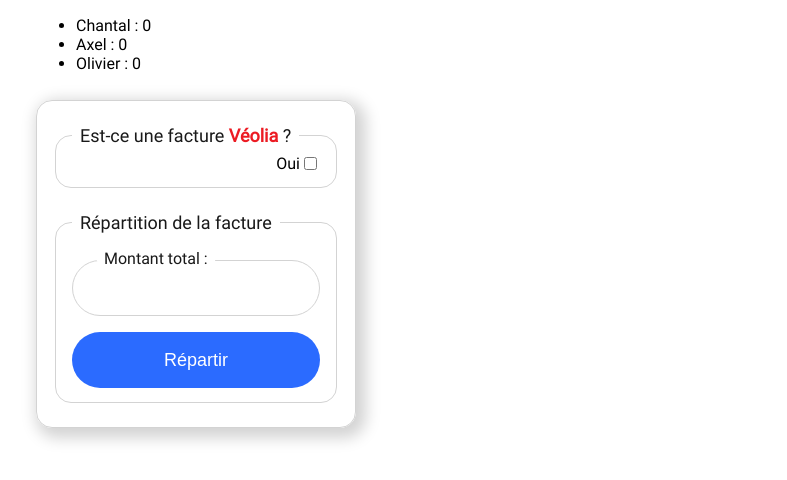
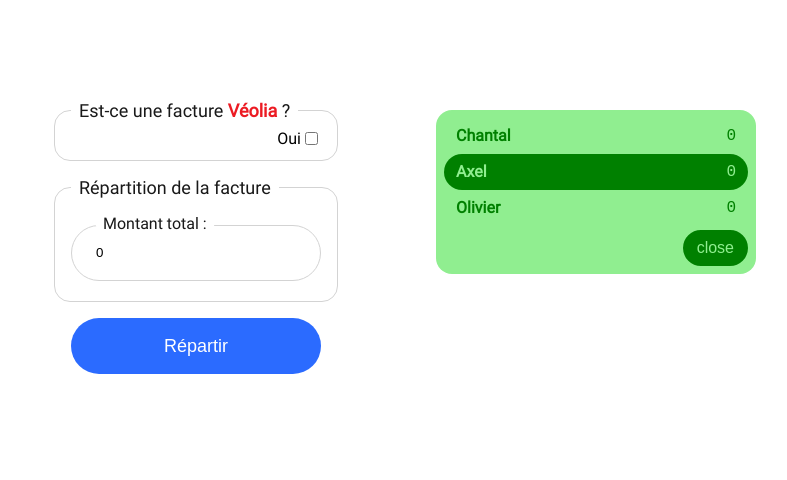
Before and after one commit to OlivierCadoz/montreuil-vue, a Vue app: page / in a window 1280 px wide. Both pictures are taken after a click on the button "Répartir". Shown: the top 480 px of the page, without its empty margins (444-1231 px from the left). Built offline with nearby package versions, Linux system fonts and the light colour scheme.

Commit message:
design improvement and others

```diff
--- a/index.html
+++ b/index.html
@@ -4,7 +4,7 @@
     <meta charset="UTF-8" />
     <link rel="icon" href="/favicon.ico" />
     <meta name="viewport" content="width=device-width, initial-scale=1.0" />
-    <title>Vite App</title>
+    <title>copro montreuil</title>
   </head>
   <body>
     <div id="app"></div>
--- a/src/App.vue
+++ b/src/App.vue
@@ -1,6 +1,5 @@
 <script setup lang="ts">
-// import { RouterLink, RouterView } from "vue-router";
-// import HelloWorld from "@/components/HelloWorld.vue";
+import { RouterView } from "vue-router";
 </script>
 
 <template>
@@ -25,18 +24,9 @@
   font-size: 16px;
 }
 
-#app {
+#app,
+.wrapper {
   height: 100%;
   width: 100%;
 }
-
-.wrapper {
-  height: 100%;
-  width: 100%;
-
-  @media (min-width: 768px) {
-    display: flex;
-    justify-content: center;
-  }
-}
 </style>
--- /dev/null
+++ b/src/components/FormField.vue
@@ -0,0 +1,43 @@
+<script setup lang="ts">
+const { row } = defineProps({
+  row: {
+    type: Boolean,
+    default: false
+  }
+});
+</script>
+
+<template>
+  <fieldset class="form__field" :class="{ 'form__field--row': row }">
+    <legend class="form__legend">
+      <slot name="legend"/>
+    </legend>
+
+    <slot />
+  </fieldset>
+</template>
+
+<style lang="scss" scoped>
+.form__field {
+  display: flex;
+  flex-direction: column;
+  justify-content: end;
+  padding: 8px 16px 12px;
+  border-radius: 16px;
+  border: 1px solid #d3d3d3;
+
+  & + &{
+    margin-top: 16px;
+  }
+
+  &--row {
+    flex-direction: row;
+  }
+}
+
+.form__legend {
+  padding: 0 8px;
+  color: #191919;
+  font-size: 18px;
+}
+</style>
--- /dev/null
+++ b/src/components/InputNumber.vue
@@ -0,0 +1,52 @@
+<script setup lang="ts">
+  const { modelValue, inputId } = defineProps({
+    modelValue: {
+      type: Number,
+      required: true
+    },
+    inputId: {
+      type: String,
+      required: true
+    }
+  });
+
+  defineEmits(['update:modelValue'])
+</script>
+
+<template>
+  <label class="form__label" :for="inputId">
+    <slot />
+  </label>
+
+  <input
+    :id="inputId"
+    class="form__input"
+    type="number"
+    :value="modelValue"
+    @input="$emit('update:modelValue', $event.target.value)"
+  />
+</template>
+
+<style lang="scss" scoped>
+.form__label {
+  width: fit-content;
+  padding: 0 8px;
+  transform: translate(24px, 8px);
+  background-color: #fff;
+  color: #191919;
+  border-radius: 0 0 12px 12px;
+}
+
+.form__input {
+  flex: 1;
+  margin-bottom: 8px;
+  padding: 8px 24px;
+  border-radius: 50px;
+  border: 1px solid #d3d3d3;
+  line-height: 22px;
+
+  @media (min-width: 768px) {
+    padding: 16px 24px;
+  }
+}
+</style>
--- /dev/null
+++ b/src/components/ResultList.vue
@@ -0,0 +1,85 @@
+<script setup lang="ts">
+import { RESIDENTS } from '../ts/services/utils/constants';
+
+const { expenses } = defineProps({
+  expenses: {
+    type: Array,
+    required: true,
+  },
+});
+</script>
+
+<template>
+  <section class="result-modal">
+    <ul class="result-modal__list">
+      <li
+        class="result-modal__item"
+        v-for="(resident, index) in RESIDENTS" :key="resident">
+        <span class="result-modal__item--bold">{{ resident }}</span>
+        <span class="result-modal__item--mono">{{ expenses[index] }}</span>
+      </li>
+    </ul>
+
+    <button class="result-modal__close-btn" @click="$emit('close')">close</button>
+  </section>
+</template>
+
+<style lang="scss" scoped>
+.result-modal {
+  flex: 1;
+  display: flex;
+  flex-direction: column;
+  max-width: 320px;
+  margin: 10px auto;
+  background-color: #90ee90;
+  padding: 8px;
+  border-radius: 16px;
+
+  &__close-btn {
+    align-self: flex-end;
+    margin-top: 4px;
+    padding: 6px 12px;
+    color: #90ee90;
+    font-size: 16px;
+    line-height: 20px;
+    background-color: #008000;
+    border-radius: 50px;
+    border: 2px solid #008000;
+    transition: ease-in-out 0.2s background-color;
+
+    &:hover {
+      color: #008000;
+      background-color: transparent;
+      cursor: pointer;
+    }
+  }
+
+  &__list {
+    margin: 0;
+    padding: 0;
+    list-style-type: none;
+    color: #008000;
+  }
+
+  &__item {
+    display: flex;
+    justify-content: space-between;
+    padding: 8px 12px;
+    line-height: 20px;
+
+    &:nth-child(2n) {
+      border-radius: 50px;
+      background-color: #008000;
+      color: #90ee90;
+    }
+
+    &--bold {
+      font-weight: 700;
+    }
+
+    &--mono {
+      font-family: monospace;
+    }
+  }
+}
+</style>
--- a/src/ts/services/utils/check.utils.ts
+++ b/src/ts/services/utils/check.utils.ts
@@ -14,18 +14,14 @@
 
 const checkWhoseGonnaLooseExtraDecimal = (expensesList: number[]): number => {
   const decimals = returnsDecimals(expensesList);
-  const lowestValue = decimals.reduce((acc, curr) => {
-    return acc > 5 && acc < curr ? acc : curr;
-  });
+  const lowestValue = decimals.reduce((acc, curr) => acc > 5 && acc < curr ? acc : curr);
+
   return findResidentIndex(decimals, lowestValue);
 };
 
 const checkWhoseGonnaGetExtraDecimal = (expensesList: number[]): number => {
   const decimals = returnsDecimals(expensesList);
-
-  const greatestValue = decimals.reduce((acc, curr) => {
-    return acc > curr ? acc : curr;
-  });
+  const greatestValue = decimals.reduce((acc, curr) => acc > curr ? acc : curr);
 
   return findResidentIndex(decimals, greatestValue);
 };
--- a/src/views/HomeView.vue
+++ b/src/views/HomeView.vue
@@ -1,34 +1,42 @@
 <script setup lang="ts">
 import { ref } from "vue";
+
+import FormField from "../components/FormField.vue";
+import InputNumber from "../components/InputNumber.vue";
+import ResultList from "../components/ResultList.vue";
+
 import { getDebit, getVeolia } from "../ts/services/debit.service";
 import { RESIDENTS } from "../ts/services/utils/constants";
 
-const debit = ref("");
-const cons = ref("");
-const axelCons = ref("");
-const olivierCons = ref("");
+const debit = ref(0);
+const cons = ref(0);
+const axelCons = ref(0);
+const olivierCons = ref(0);
 const expenses = ref([] as number[]);
 const isVeolia = ref(false);
 
 function getExpenses() {
-  expenses.value = isVeolia.value
-    ? getVeolia({
+  if (isVeolia.value) {
+    expenses.value = getVeolia({
       totalExpense: +debit.value,
       totalConsumption: +cons.value,
       consumptionAxel: +axelCons.value,
       consumptionOlivier: +olivierCons.value,
-      })
-    : getDebit(+debit.value);
+    });
+  } else  {
+    expenses.value = getDebit(+debit.value);
+  }
 }
 </script>
 
 <template>
+  <section class="grid-container">
     <form class="debit-form" @submit.prevent="getExpenses">
-    <fieldset class="debit-form__field debit-form__field--row">
-      <legend class="debit-form__legend">
+      <FormField row>
+        <template #legend>
           Est-ce une facture
           <span class="debit-form__legend--veolia"> Véolia</span> ?
-      </legend>
+        </template>
 
         <label class="debit-form__toggle-label" for="toggle">Oui</label>
         <input
@@ -37,130 +45,88 @@
           type="checkbox"
           v-model="isVeolia"
         />
-    </fieldset>
+      </FormField>
 
-    <fieldset class="debit-form__field">
-      <legend class="debit-form__legend">Répartition de la facture</legend>
+      <FormField>
+        <template #legend>
+          Répartition de la facture
+        </template>
 
-      <label class="debit-form__label" for="debit">Montant total :</label>
-      <input
-        id="debit"
-        class="debit-form__input"
-        type="number"
-        v-model="debit"
-      />
+        <InputNumber inputId="debit" v-model="debit">
+          Montant total :
+        </InputNumber>
 
         <template v-if="isVeolia">
-        <label class="debit-form__label" for="cons">
+          <InputNumber inputId="cons" v-model="cons">
             Consommation totale :
-        </label>
-        <input
-          id="cons"
-          class="debit-form__input"
-          type="number"
-          v-model="cons"
-        />
+          </InputNumber>
 
-        <label class="debit-form__label" for="axel-cons">
+          <InputNumber inputId="axel-cons" v-model="axelCons">
             Consommation de Axel :
-        </label>
-        <input
-          id="axel-cons"
-          class="debit-form__input"
-          type="number"
-          v-model="axelCons"
-        />
+          </InputNumber>
 
-        <label class="debit-form__label" for="olivier-cons">
-          Consommation de Olivier :
-        </label>
-        <input
-          id="olivier-cons"
-          class="debit-form__input"
-          type="number"
-          v-model="olivierCons"
-        />
+          <InputNumber inputId="olivier-cons" v-model="olivierCons">
+            Consommation de olivier :
+          </InputNumber>
         </template>
+      </FormField>
 
       <button class="debit-form__submit" type="submit">Répartir</button>
-    </fieldset>
+    </form>
 
-    <ul v-if="!!expenses.length" class="debit-form__result-list">
-      <li v-for="(resident, index) in RESIDENTS" :key="resident">
-        {{ resident }} : {{ expenses[index] }}
-      </li>
-    </ul>
-  </form>
+    <aside class="result-wrapper">
+      <ResultList
+        v-if="!!expenses.length"
+        :expenses="expenses"
+        @close="expenses = []"
+      />
+    </aside>
+  </section>
 </template>
 
 <style lang="scss" scoped>
-.debit-form,
-.debit-form__field {
+.grid-container {
+  @media (min-width: 768px) {
+    display: grid;
+    grid-template-columns: 1fr 320px 1fr;
+  }
+}
+
+.debit-form {
   display: flex;
   flex-direction: column;
+}
 
-  &--row {
-    flex-direction: row;
+.result-wrapper {
+  @media (min-width: 768px) {
+    grid-column-start: 3;
+    display: flex;
+    justify-content: center;
+    align-items: baseline;
+    padding: 100px 16px 0;
   }
 }
 
 .debit-form {
   flex: 1;
-  padding: 24px 16px;
+  padding: 16px;
 
   @media (min-width: 768px) {
+    grid-column: 2 / 3;
     max-width: 320px;
     margin: 100px 0 auto;
-    border-radius: 16px;
-    border: 1px solid #d3d3d3;
-    box-shadow: 5px 5px 15px 5px #d3d3d3;
+    padding: 0 16px;
   }
 
-  &__label {
-    width: fit-content;
-    padding: 0 8px;
-    transform: translate(24px, 8px);
-    background-color: #fff;
-    /* background: linear-gradient(to bottom, #fff 0%, #fff 70%, transparent 70%, transparent 100%); */
-    color: #191919;
-    border-radius: 0 0 12px 12px;
-  }
-
-  &__input {
-    flex: 1;
-    margin-bottom: 8px;
-    padding: 16px 24px;
-    border-radius: 50px;
-    border: 1px solid #d3d3d3;
-    line-height: 22px;
-  }
-
-  &__legend {
-    padding: 0 8px;
-    color: #191919;
-    font-size: 18px;
-
-    &--veolia {
+  &__legend--veolia {
     color: #ec1b23;
     font-weight: 700;
-    }
-  }
-
-  &__field {
-    justify-content: end;
-    padding: 8px 16px 14px;
-    border-radius: 16px;
-    border: 1px solid #d3d3d3;
-  }
-
-  &__field + &__field {
-    margin-top: 24px;
   }
 
   &__submit {
     flex: 0 1;
-    margin-top: 8px;
-    padding: 16px 24px;
+    margin: 16px 19px 0;
+    padding: 8px 24px;
     border: none;
     border-radius: 50px;
     background-color: #0652ff;
@@ -175,15 +141,10 @@
     &:focus {
       background-color: rgba(#0652ff, 0.85);
     }
+
+    @media (min-width: 768px) {
+      padding: 16px 24px;
     }
-
-  &__result-list {
-    background-color: white;
-    position: fixed;
-    top: 0;
-    left: 50%;
-    width: 320px;
-    transform: translateX(-160px);
   }
 }
 </style>
```
Also changed, not shown: src/stores/counter.ts (deleted, +0 -16 lines), 1 other file (tests, documents, lock files or other folders). Lines whose indentation alone changed are shown as unchanged.
